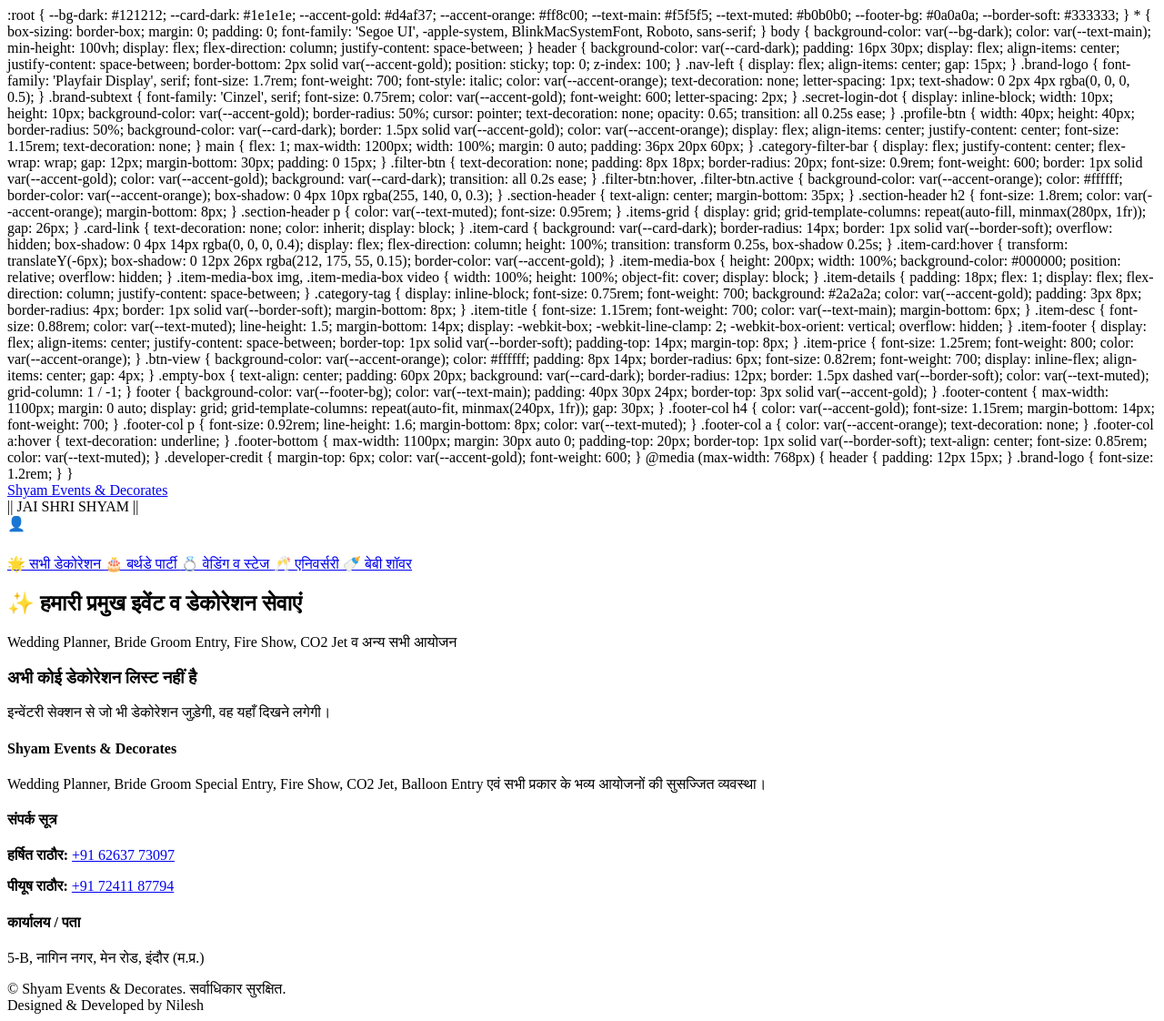
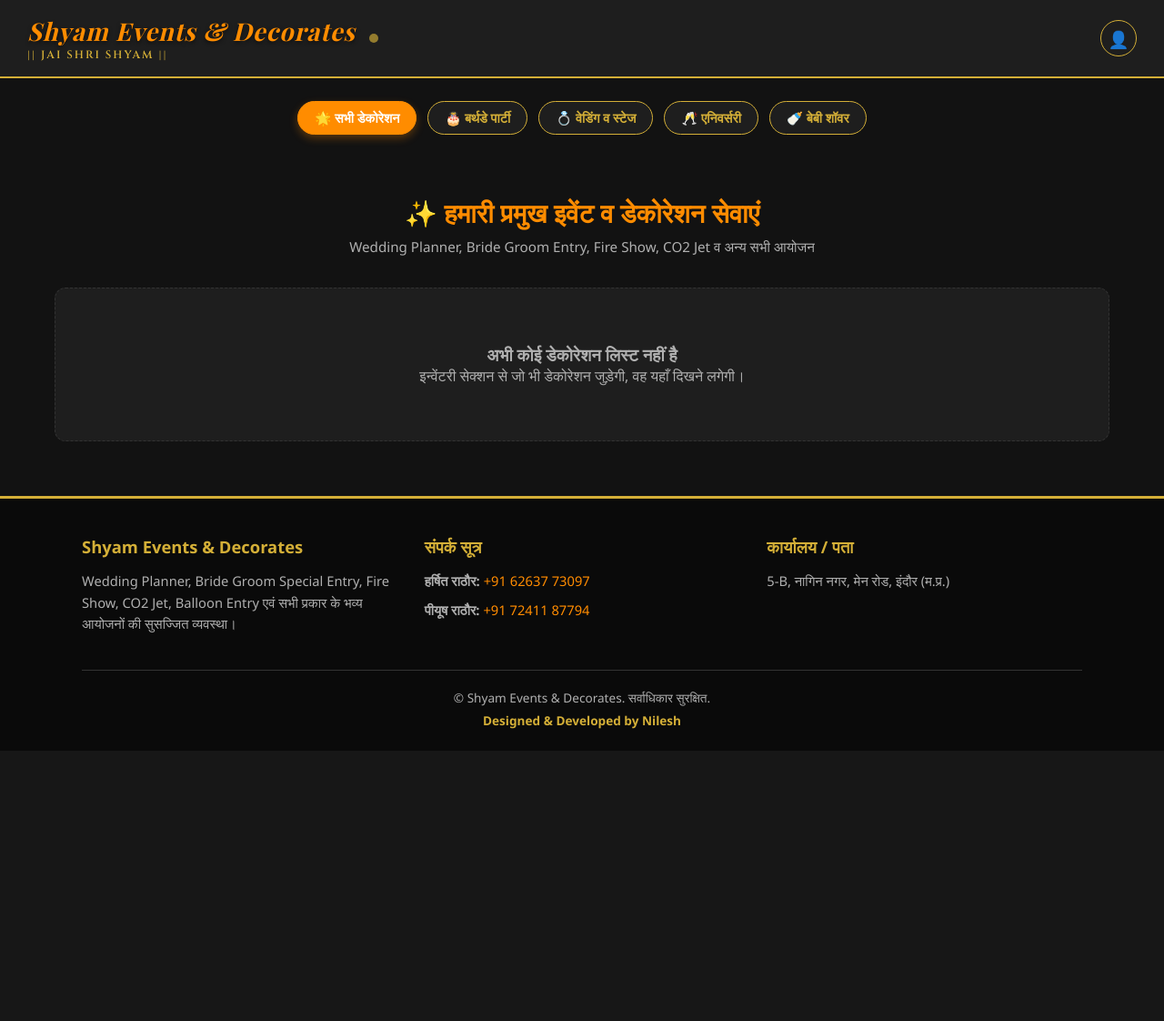
Before and after one commit to Nileshji123/decoration-shop, a Django app: page / in a window 1280 px wide. Shown: the whole page at 91% size. After the commit the page ends 825 px from the top, so only its background shows below. Run offline with Django 5.2, Linux system fonts and the light colour scheme; data that the repository does not hold is empty; some web fonts are replaced.

Commit message:
Fix: Permanent favicon link for Shyam Events

```diff
--- a/templates/index.html
+++ b/templates/index.html
@@ -6,7 +6,8 @@
     <meta name="viewport" content="width=device-width, initial-scale=1.0">
     <title>Shyam Events & Decorates | प्रीमियम इवेंट व पार्टी डेकोरेशन</title>
     <link href="https://fonts.googleapis.com/css2?family=Cinzel:wght@600;800&family=Playfair+Display:ital,wght@0,700;1,600&display=swap" rel="stylesheet">
-    <link rel="icon" type="image/png" href="https://cdn.pixabay.com/photo/2024/04/18/06/39/ai-generated-8703424_1280.png">
+    <link rel="icon" type="image/png" href="https://i.imgur.com/9kY68V9.png">
+    <style>
         :root {
             --bg-dark: #121212;
             --card-dark: #1e1e1e;
```
